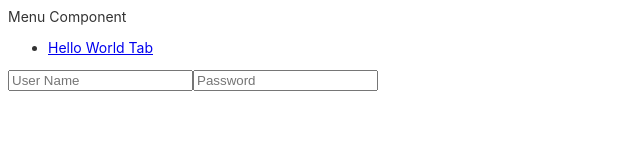
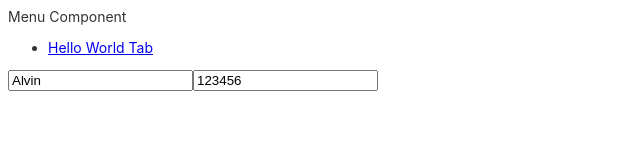
Before and after one commit to alvin-muniz/spring-blog-frontend, an Angular app: page /register in a window 1280 px wide. Shown: the top 160 px of the page, without its empty margins (0-640 px from the left). Built offline with nearby package versions, Linux system fonts and the light colour scheme.

Commit message:
created temp user object to test form and user ngModel to bind it to the form

```diff
--- a/src/app/model/user/user.ts
+++ b/src/app/model/user/user.ts
@@ -1,13 +1,13 @@
 export class User {
 
   id: number;
-  name: string;
+  username: string;
   password: string;
   enabled: boolean;
 
   constructor(name: string, password: string, enabled: boolean)
   {
-    this.name = name;
+    this.username = name;
     this.password = password;
     this.enabled = enabled;
   }
--- a/src/app/service/user/user.service.ts
+++ b/src/app/service/user/user.service.ts
@@ -2,17 +2,20 @@ import { Injectable } from '@angular/core';
 import {HttpClient} from '@angular/common/http';
 import {Message} from '../../model/message';
 import {User} from '../../model/user/user';
+
+// replace with config value at some point
+const API_ENDPOINT = 'http://localhost:9092/auth/users/register';
+
 
 @Injectable({
   providedIn: 'root'
 })
 export class UserService {
 
-  BASE_URL = 'http://localhost:9092/auth/users/register';
-
+  // Reintegrate after form complete
   user: User = {
     id: 1,
-    name: 'Alvin',
+    username: 'Alvin',
     password: '123456',
     enabled: true
   };
@@ -21,14 +24,14 @@ export class UserService {
   }
 
   registerNewUser() {
-    this.http.post<User>(this.BASE_URL, this.user)
+    this.http.post<User>(API_ENDPOINT, this.user)
       .subscribe(results => {
         console.log(results.password);
-        console.log(results.name);
+        console.log(results.username);
       });
   }
 
   executeHelloWorldService() {
-    return this.http.get<Message>(this.BASE_URL);
+    return this.http.get<Message>(API_ENDPOINT);
   }
 }
--- a/src/app/user-form/user-form.component.html
+++ b/src/app/user-form/user-form.component.html
@@ -1,7 +1,12 @@
+<!--ngForm checks the data of the form but also the correctness of the form
+if form state in a valid or invalid state-->
 <form #form="ngForm">
 
-  <input placeholder="User Name" name="username" required/>
-  <input placeholder="Password" name="password" required/>
+  <input placeholder="User Name" name="username" [(ngModel)]="user.username"
+         required/>
+  <input placeholder="Password" name="password" [(ngModel)]="user.password"
+
+  required/>
 
 
 </form>
--- a/src/app/user-form/user-form.component.ts
+++ b/src/app/user-form/user-form.component.ts
@@ -1,4 +1,6 @@
 import { Component, OnInit } from '@angular/core';
+import {UserService} from '../service/user/user.service';
+import {User} from '../model/user/user';
 
 @Component({
   selector: 'app-user-form',
@@ -7,9 +9,17 @@ import { Component, OnInit } from '@angular/core';
 })
 export class UserFormComponent implements OnInit {
 
-  constructor() { }
+  constructor(private userService: UserService) { }
+  // Empty object to bind to ensure functionality is working
+  user: User = {
+    id: 1,
+    username: 'Alvin',
+    password: '123456',
+    enabled: true
+  };
 
   ngOnInit(): void {
+  //  this.userService.registerNewUser();
   }
 
 }
```
